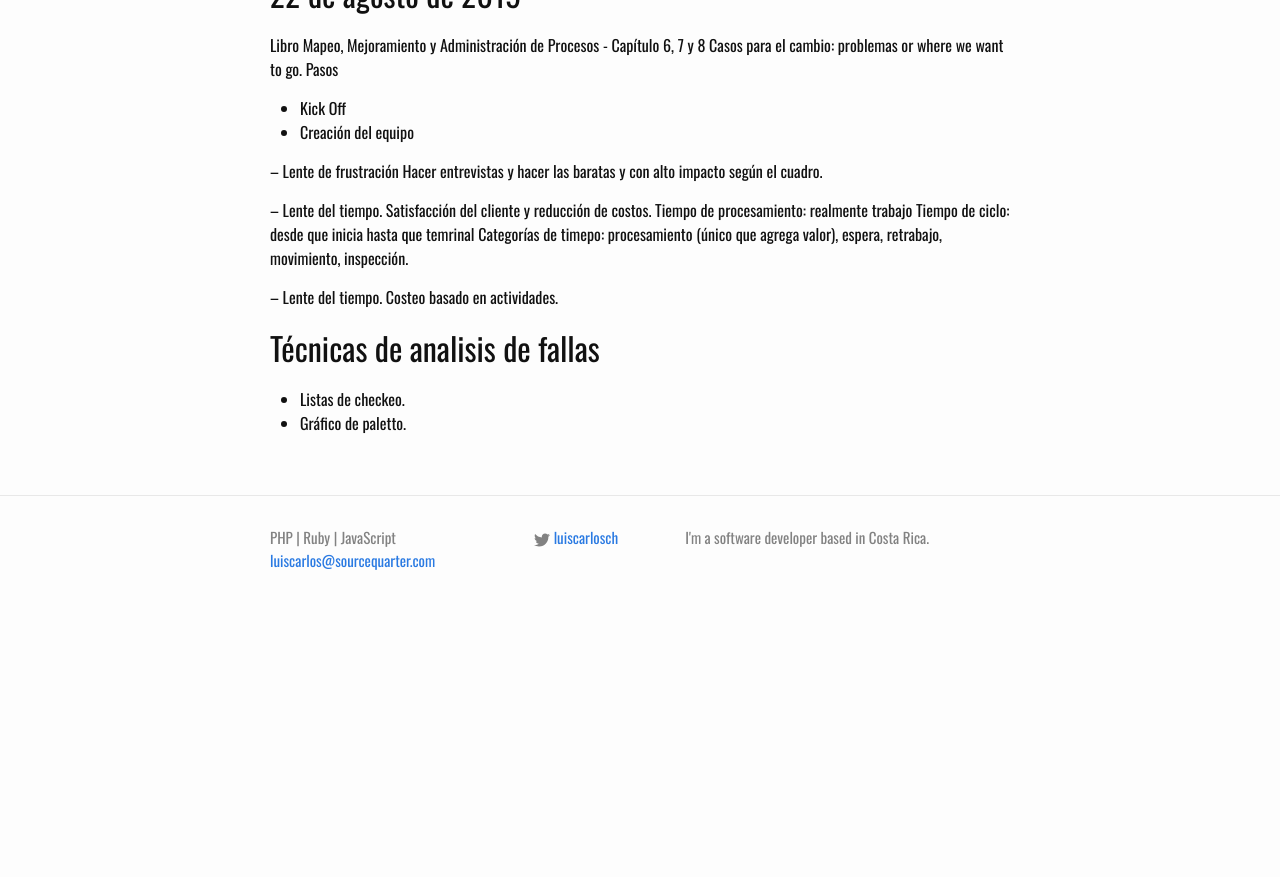
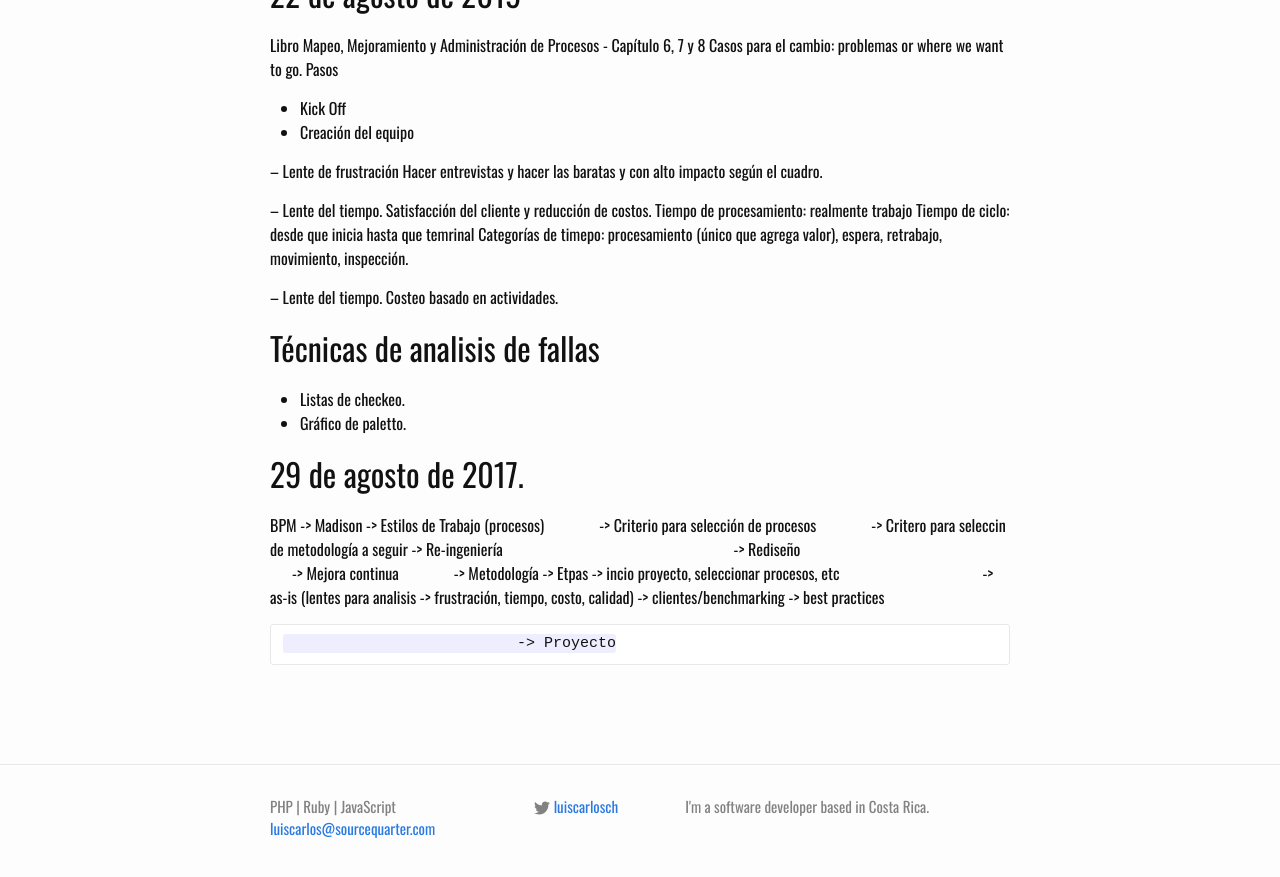
Before and after one commit to lucachaco/sourcequarter-lander, a Jekyll site: the page built from _posts/2017-08-03-bpm.md, in a window 1280 px wide and 900 px high, scrolled down 1034 px. Shown: the top 877 px of the window. Built offline with Jekyll 4.4.1, drawn with Linux system fonts in a browser that asks for light colours; our own code applies the rules of GitHub Pages for plain Markdown files; before the commit the page ends 1665 px from its top, so only the background shows below that.

Commit message:
Update 2017-08-03-bpm.md

```diff
--- a/_posts/2017-08-03-bpm.md
+++ b/_posts/2017-08-03-bpm.md
@@ -46,3 +46,16 @@ Costeo basado en actividades.
 ## Técnicas de analisis de fallas
 - Listas de checkeo.
 - Gráfico de paletto.
+
+## 29 de agosto de 2017.
+BPM -> Madison -> Estilos de Trabajo (procesos)
+               -> Criterio para selección de procesos
+               -> Critero para seleccin de metodología a seguir -> Re-ingeniería
+                                                                -> Rediseño
+                                                                -> Mejora continua
+               -> Metodología -> Etpas -> incio proyecto, seleccionar procesos, etc
+                                       -> as-is (lentes para analisis -> frustración, tiempo, costo, calidad)
+                                       -> clientes/benchmarking
+                                       -> best practices
+
+                              -> Proyecto
```
